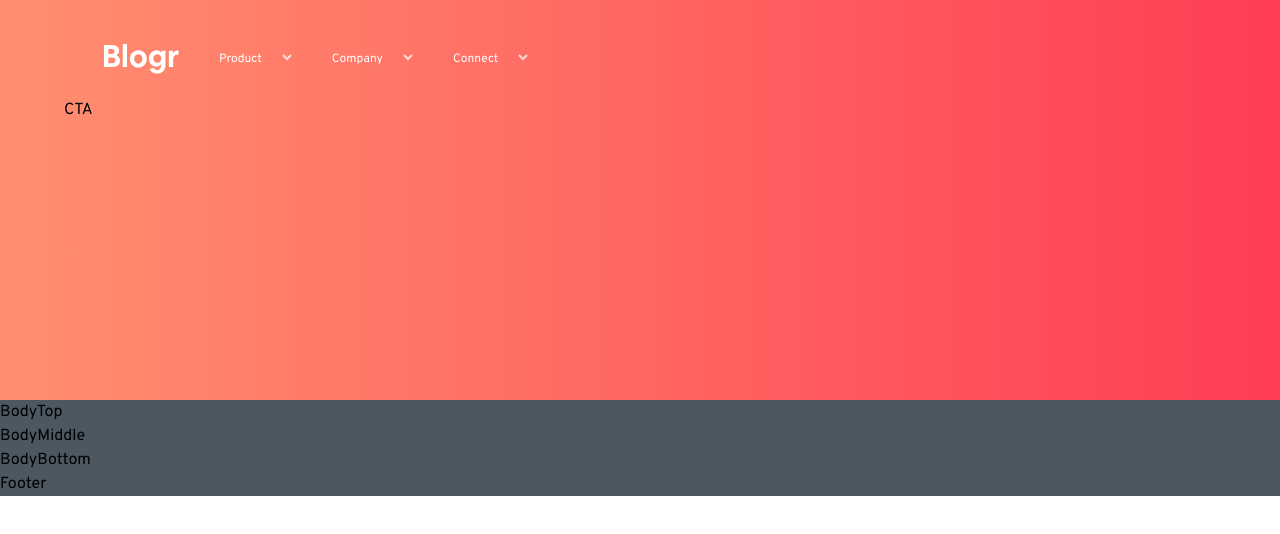
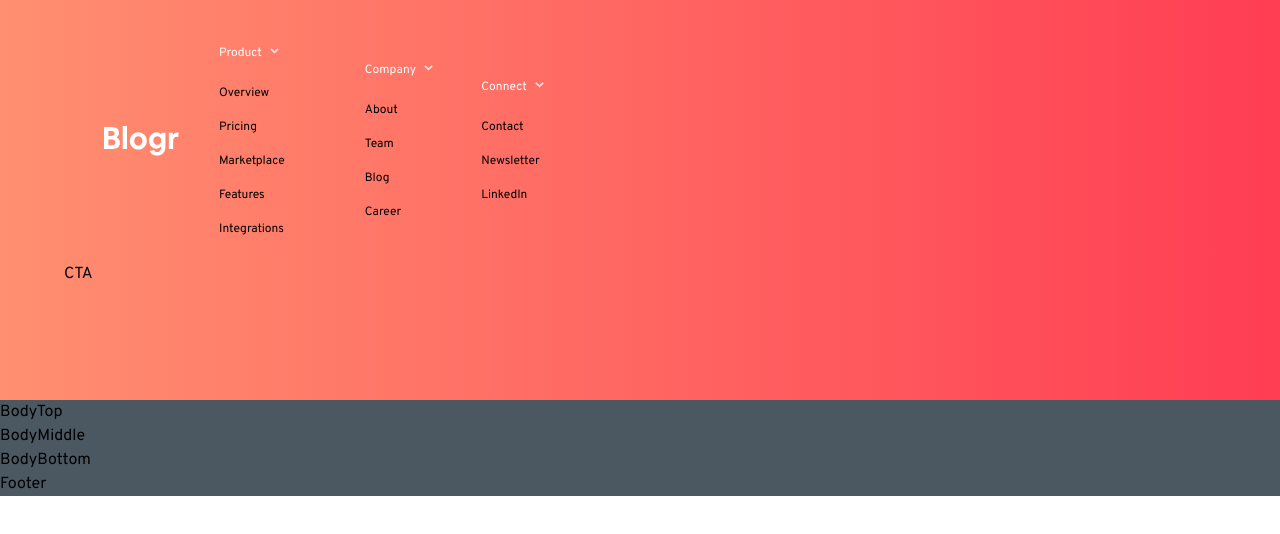
Before and after one commit to rachelharu/react-landingpage-blogr, a React (Vite) app: page / in a window 1280 px wide. Shown: the top 534 px of the page. Built offline with nearby package versions, Linux system fonts and the light colour scheme.

Commit message:
update navbar to show lists

```diff
--- a/src/components/Navbar.jsx
+++ b/src/components/Navbar.jsx
@@ -8,7 +8,10 @@
 } from '../assets';
 import { navLinks } from '../constants';
 
-const Navbar = () => (
+const Navbar = () => {
+  const [toggle, setToggle] = useState(false);
+
+  return (
     <nav className='w-full flex py-6 ml-10 justify-between items-center navbar'>
       <img src={logo} alt='blogr' className='w-[75px] h-[30px]' />
 
@@ -19,13 +22,39 @@
             className={`font-overpass
         font-normal
         text-[12px] ${index === navLinks.length - 1 ? 'mr-0' : 'mr-10'}
-      text-white`}>
-          <a className="float-left" href={`#${nav.id}`}>{nav.title}</a>
-          <img className='ml-5 mt-1 cursor-pointer float-right'src={iconArrowLight} />
+      text-white`}
+          >
+            <a
+              className='float-left'
+              onClick={() => setToggle((prev) => !prev)}
+              href={`#${nav.id}`}
+            >
+              {nav.title}
+              <img
+                className='ml-2 mt-1 cursor-pointer float-right w-[9px] h-[6px]'
+                src={iconArrowLight}
+              />
+            </a>
+
+            <div className={`${toggle ? 'hidden' : 'relative'} mr-10`}>
+              <ul className='list-none mt-10'>
+                {nav.links.map((link, index) => (
+                  <li
+                    key={link.name}
+                    className={`font-overpass text-black ${
+                      index !== nav.links.length - 1 ? 'mb-4' : 'mb-0'
+                    }`}
+                  >
+                    {link.name}
+                  </li>
+                ))}
+              </ul>
+            </div>
           </li>
         ))}
       </ul>
     </nav>
   );
+};
 
 export default Navbar;
```
Lines whose indentation alone changed are shown as unchanged.
